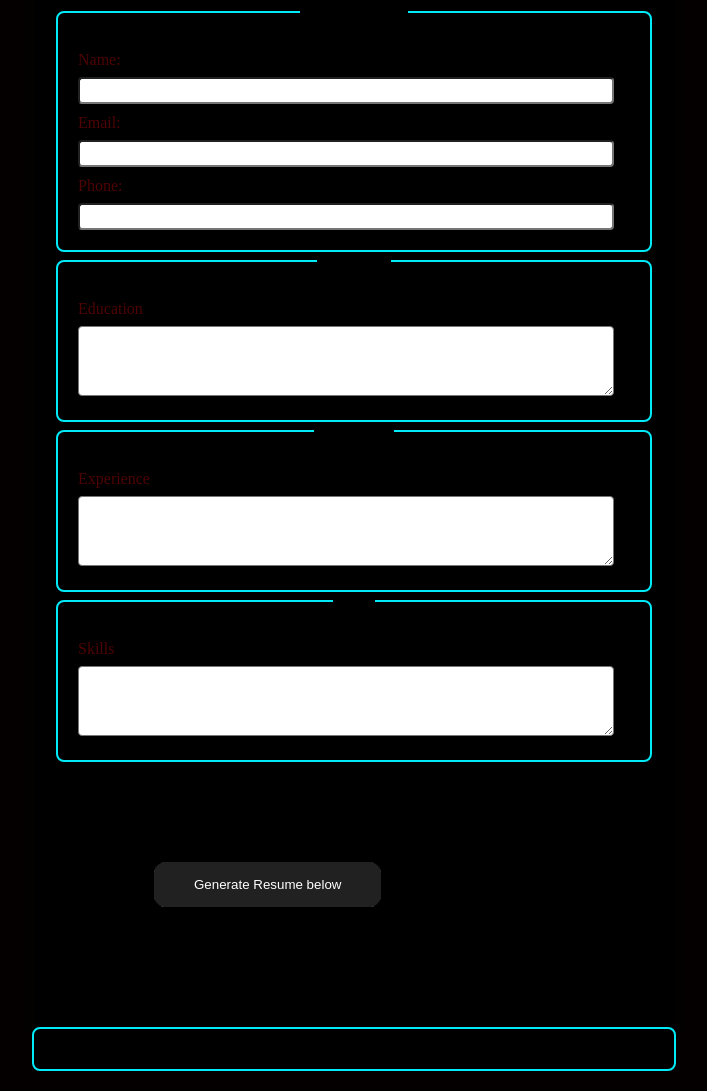
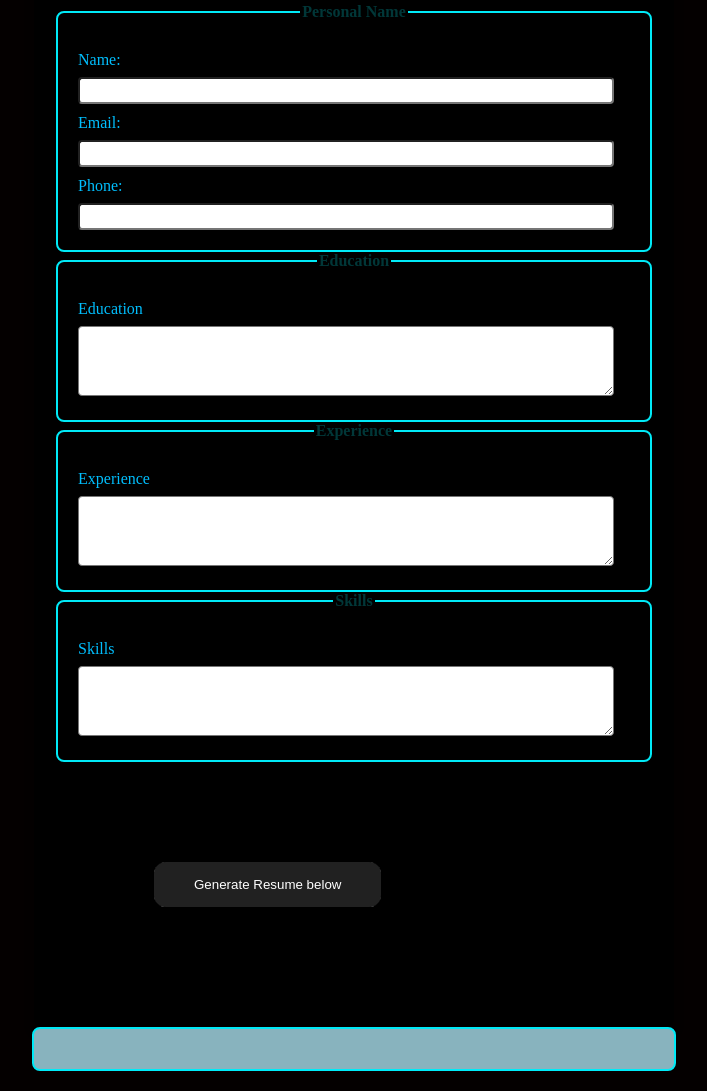
Before and after one commit to nihalkhann/resume-builder-GIAIC-milestone-2-, a plain HTML site: page index.html in a window 1280 px wide. Shown: the part 134-1225 px from the top of the page, without its empty margins (286-993 px from the left). Drawn offline with Linux system fonts and the light colour scheme.

Commit message:
Update style.css

```diff
--- a/style.css
+++ b/style.css
@@ -30,12 +30,12 @@ fieldset{
 legend{
     font-weight: bold;
     text-align: center;
-    color: #0000003a     ;
+    color: #06f3f73a     ;
 }
 label{
     display: block;
     margin-top:10px  ;
-    color: #4e0304;
+    color: #01befd;
 }
 input,textarea{
    width:calc(100% - 16px); ;
@@ -50,11 +50,12 @@ input,textarea{
     padding: 20px;
     border: 2px solid #00eaf7;
     border-radius: 8px;
-    background-color: #000000;
+    background-color: #99c9d5e4;
     box-shadow: #00eaf7;
+    text-emphasis-color:inherit;
 }
 #resumeOutput h2{
-    color: #00eaf7;
+    color: #0015f7;
 
 }
 .btn {
```
